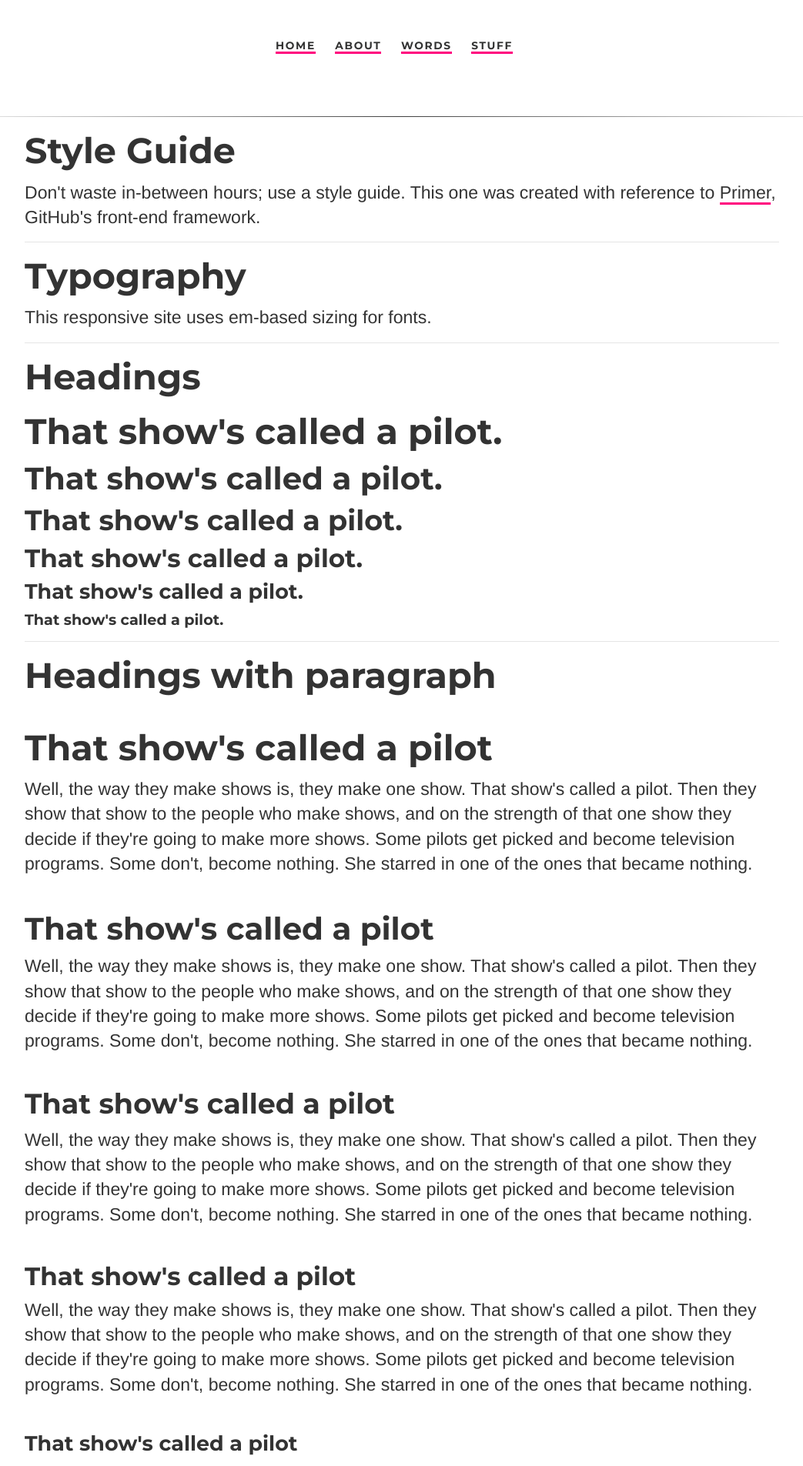
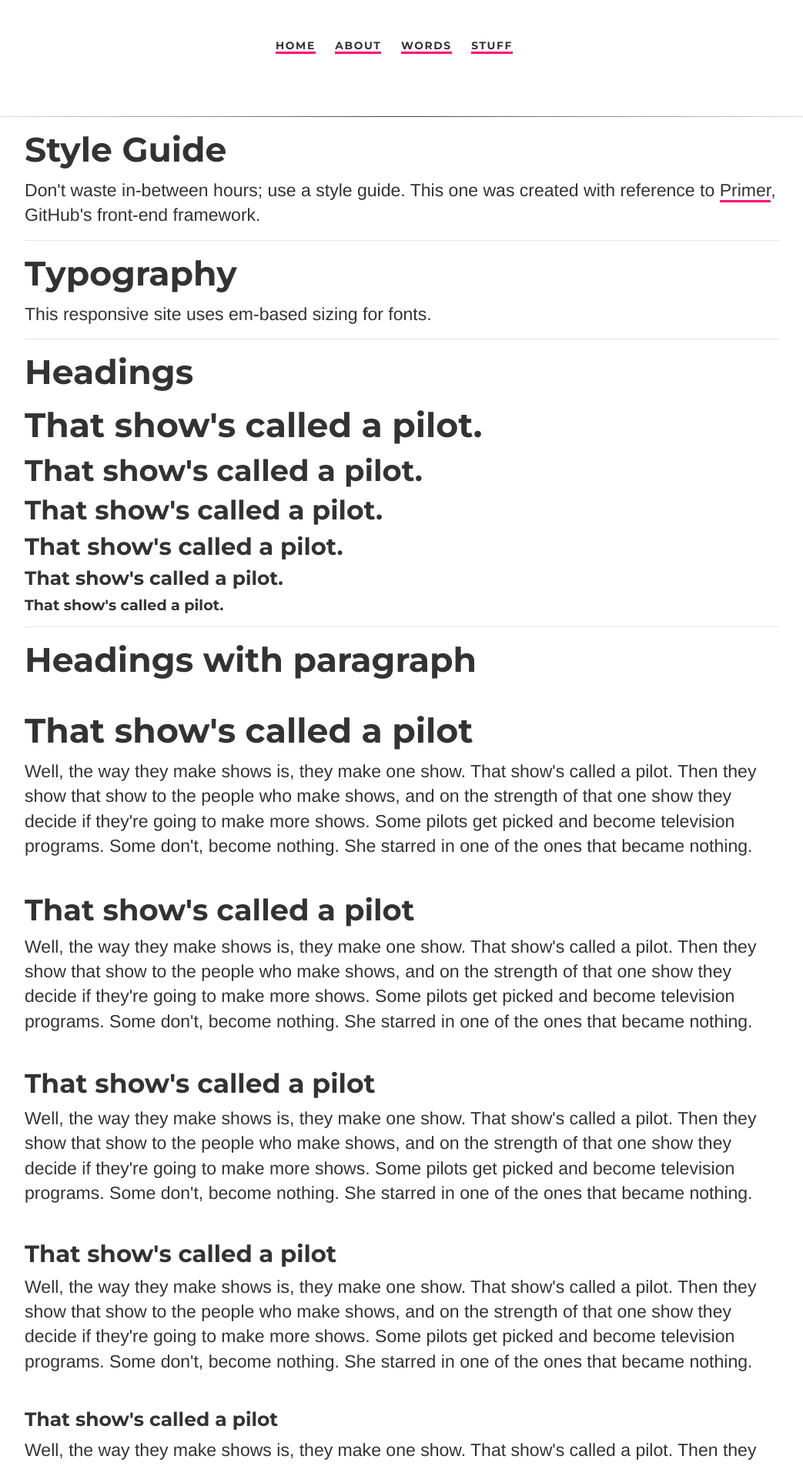
Before and after one commit to ariesti/ariesti.github.io, a Jekyll site: the page built from style/index.html, in a window 1280 px wide. Shown: the top 1905 px of the page at 77% size, without its empty margins (118-1161 px from the left). Built offline with Jekyll 4.4.1, drawn with Linux system fonts in a browser that asks for light colours.

Commit message:
Update main.css

```diff
--- a/css/main.css
+++ b/css/main.css
@@ -120,11 +120,11 @@
 /* Handling the typography */
 h1, h2, h3, h4, h5, h6 { font-family: Montserrat, sans-serif; }
 .ex1 { padding-top: 25px; }
-h1 { font-size: 2.4em; margin-bottom: 10px; }
-h2 { font-size: 2.1em; }
-h3 { font-size: 1.9em; }
-h4 { font-size: 1.7em; }
-h5 { font-size: 1.4em; }
+h1 { font-size: 2.3em; margin-bottom: 10px; }
+h2 { font-size: 2em; }
+h3 { font-size: 1.8em; }
+h4 { font-size: 1.6em; }
+h5 { font-size: 1.3em; }
 h6 { font-size: 1em; }
 
 /* Subtitle and title */
```
